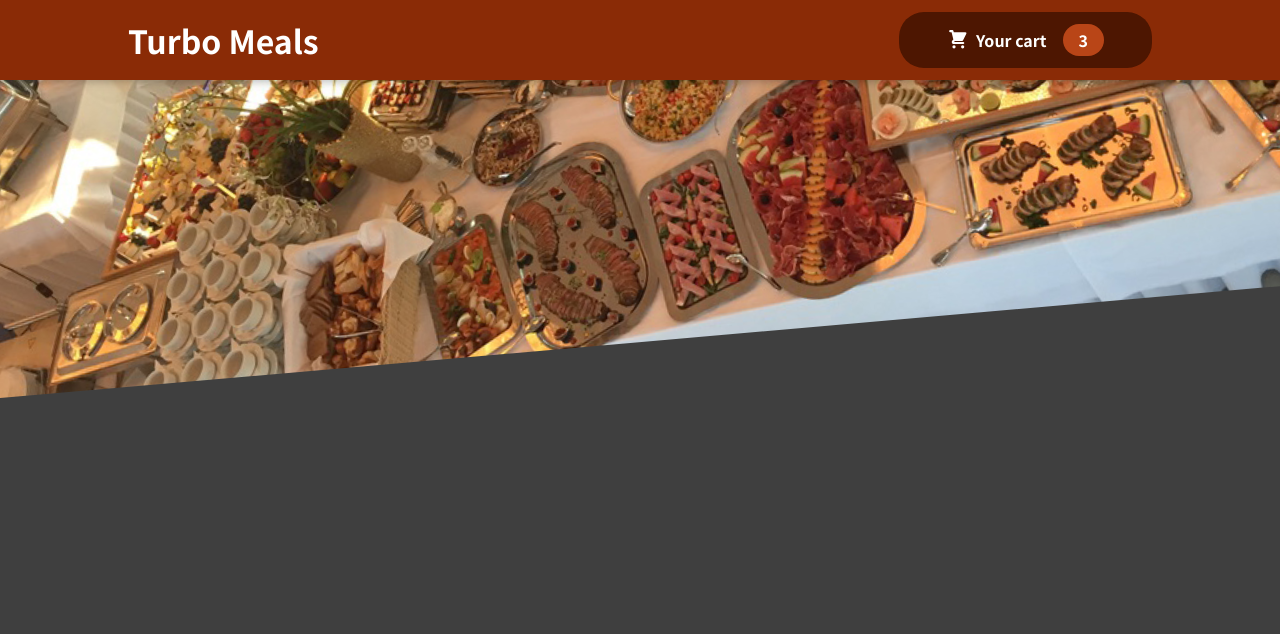
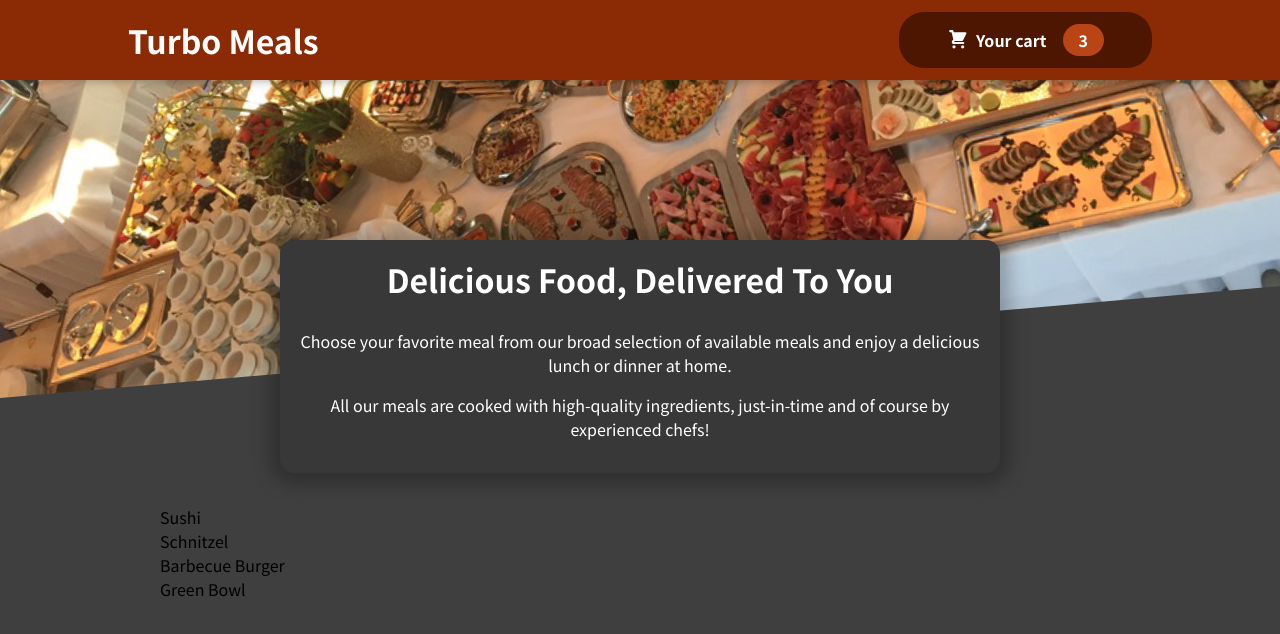
Before and after one commit to Setmaster/turbo-meals, a React (Create React App) app: page / in a window 1280 px wide. Shown: the top 634 px of the page. Built offline with nearby package versions, Linux system fonts and the light colour scheme.

Commit message:
Add meal components

```diff
--- a/src/App.js
+++ b/src/App.js
@@ -1,5 +1,6 @@
 import Header from "./components/Layout/Header";
 import {Fragment} from "react";
+import Meals from "./components/Meals/Meals";
 
 const App = () => {
 
@@ -7,6 +8,9 @@
     return (
         <Fragment>
             <Header/>
+            <main>
+                <Meals/>
+            </main>
         </Fragment>
     );
 };
--- /dev/null
+++ b/src/components/Meals/AvailableMeals.js
@@ -0,0 +1,42 @@
+import classes from './AvailableMeals.module.css';
+
+const DUMMY_MEALS = [
+    {
+        id: 'm1',
+        name: 'Sushi',
+        description: 'Finest fish and veggies',
+        price: 22.99,
+    },
+    {
+        id: 'm2',
+        name: 'Schnitzel',
+        description: 'A german specialty!',
+        price: 16.5,
+    },
+    {
+        id: 'm3',
+        name: 'Barbecue Burger',
+        description: 'American, raw, meaty',
+        price: 12.99,
+    },
+    {
+        id: 'm4',
+        name: 'Green Bowl',
+        description: 'Healthy...and green...',
+        price: 18.99,
+    },
+];
+
+const AvailableMeals = () => {
+    const mealsList = DUMMY_MEALS.map(meal=> <li>{meal.name}</li>);
+
+    return (
+        <section className={classes.meals}>
+            <ul>
+                {mealsList}
+            </ul>
+        </section>
+    );
+};
+
+export default AvailableMeals;
--- /dev/null
+++ b/src/components/Meals/AvailableMeals.module.css
@@ -0,0 +1,24 @@
+.meals {
+    max-width: 60rem;
+    width: 90%;
+    margin: 2rem auto;
+    animation: meals-appear 1s ease-out forwards;
+}
+
+.meals ul {
+    list-style: none;
+    margin: 0;
+    padding: 0;
+}
+
+@keyframes meals-appear {
+    from {
+        opacity: 0;
+        transform: translateY(3rem);
+    }
+
+    to {
+        opacity: 1;
+        transform: translateY(0);
+    }
+}
--- /dev/null
+++ b/src/components/Meals/Meals.js
@@ -0,0 +1,16 @@
+import {Fragment} from "react";
+import MealsSummary from "./MealsSummary";
+import AvailableMeals from "./AvailableMeals";
+
+const Meals = () => {
+
+
+    return (
+        <Fragment>
+            <MealsSummary/>
+            <AvailableMeals/>
+        </Fragment>
+    );
+};
+
+export default Meals;
--- /dev/null
+++ b/src/components/Meals/MealsSummary.js
@@ -0,0 +1,21 @@
+import classes from './MealsSummary.module.css'
+
+const MealsSummary = () => {
+
+
+    return (
+        <section className={classes.summary}>
+            <h2>Delicious Food, Delivered To You</h2>
+            <p>
+                Choose your favorite meal from our broad selection of available meals
+                and enjoy a delicious lunch or dinner at home.
+            </p>
+            <p>
+                All our meals are cooked with high-quality ingredients, just-in-time and
+                of course by experienced chefs!
+            </p>
+        </section>
+    );
+};
+
+export default MealsSummary;
--- /dev/null
+++ b/src/components/Meals/MealsSummary.module.css
@@ -0,0 +1,18 @@
+.summary {
+    text-align: center;
+    max-width: 45rem;
+    width: 90%;
+    margin: auto;
+    margin-top: -10rem;
+    position: relative;
+    background-color: #383838;
+    color: white;
+    border-radius: 14px;
+    padding: 1rem;
+    box-shadow: 0 1px 18px 10px rgba(0, 0, 0, 0.25);
+}
+
+.summary h2 {
+    font-size: 2rem;
+    margin-top: 0;
+}
```
Also changed, not shown: 1 other file (tests, documents, lock files or other folders).
